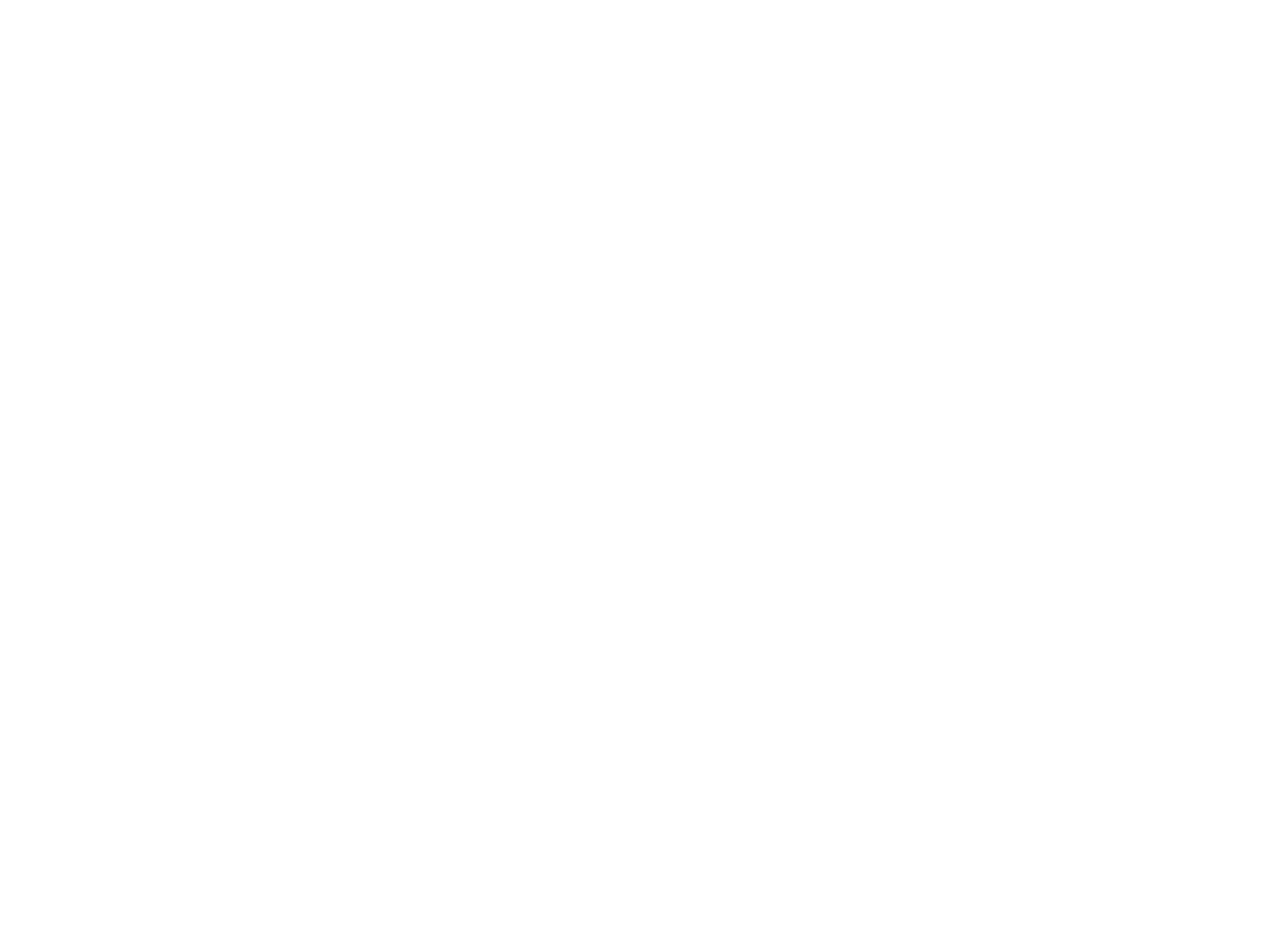
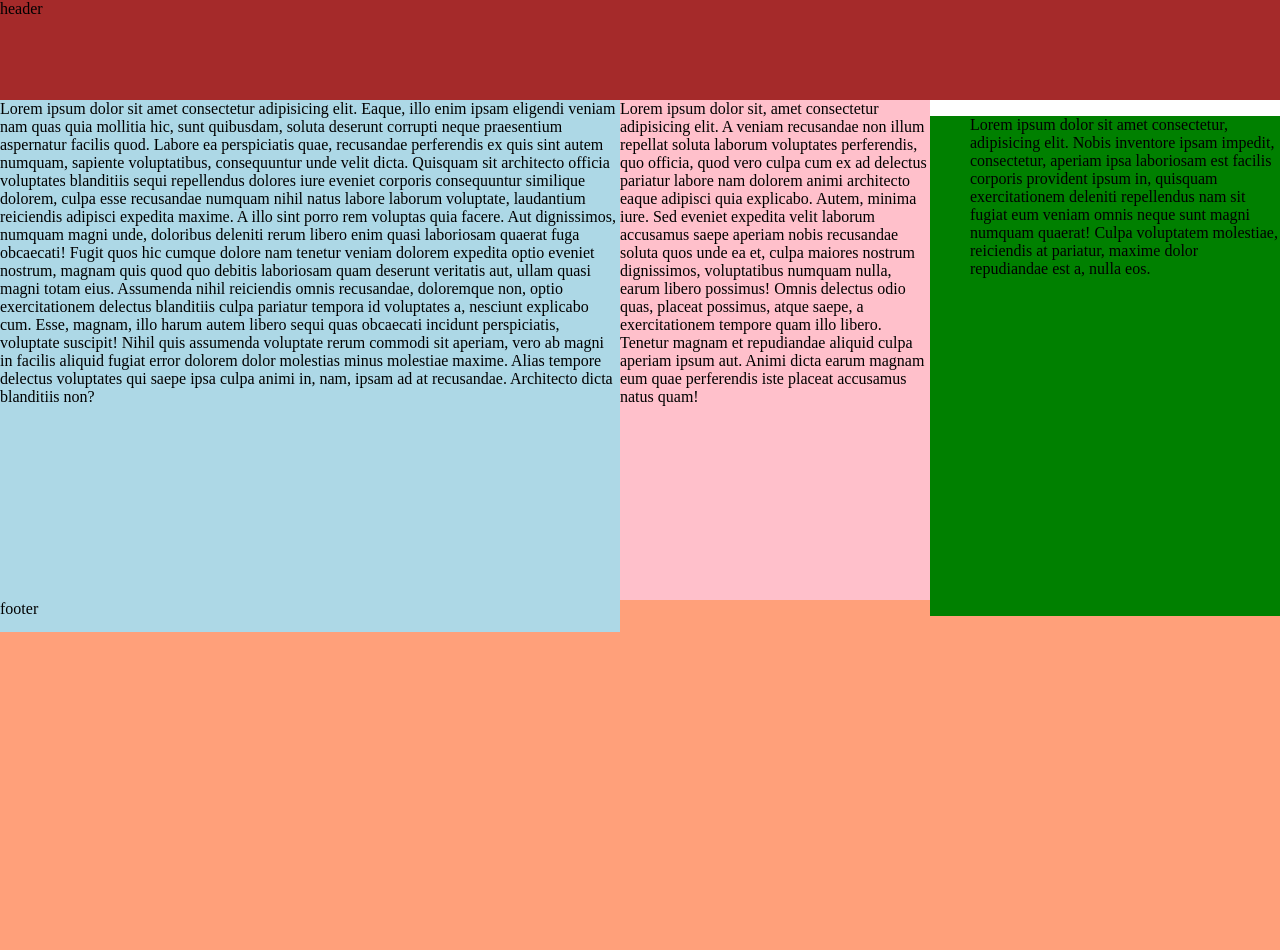
Before and after one commit to simone-nolberto/layout-2-column, a plain HTML site: page index.html in a window 1280 px wide. Before the commit the page ends 800 px from the top, so only its background shows below. Drawn offline with Linux system fonts and the light colour scheme.

Commit message:
add page structure

```diff
--- a/assets/css/style.css
+++ b/assets/css/style.css
@@ -0,0 +1,31 @@
+body{
+    margin: 0;
+}
+#site_header{
+    height: 100px;
+    background-color: brown;
+}
+#site_main{
+    height: 500px;
+}
+#site_footer{
+    height: 350px;
+    background-color: lightsalmon;
+}
+.container{
+    display: flex;
+}
+#blocco-1{
+    width: 50%;
+    background-color: lightblue;
+}
+#blocco-2{
+    width: 25%;
+    background-color: pink;
+    height: 500px;
+}
+#side-menu{
+    width: 25%;
+    background-color: green;
+    height: 500px;
+}
--- a/index.html
+++ b/index.html
@@ -1,12 +1,57 @@
 <!DOCTYPE html>
 <html lang="en">
+
 <head>
     <meta charset="UTF-8">
     <meta name="viewport" content="width=device-width, initial-scale=1.0">
     <title>Prova layout</title>
     <link rel="stylesheet" href="./assets/css/style.css">
 </head>
+
 <body>
+    <header id="site_header">
+        header
+    </header>
+    <main id="site_main">
+        <div class="container">
+            <main id="blocco-1">
+                Lorem ipsum dolor sit amet consectetur adipisicing elit. Eaque, illo enim ipsam eligendi veniam nam quas
+                quia mollitia hic, sunt quibusdam, soluta deserunt corrupti neque praesentium aspernatur facilis quod.
+                Labore ea perspiciatis quae, recusandae perferendis ex quis sint autem numquam, sapiente voluptatibus,
+                consequuntur unde velit dicta. Quisquam sit architecto officia voluptates blanditiis sequi repellendus
+                dolores iure eveniet corporis consequuntur similique dolorem, culpa esse recusandae numquam nihil natus
+                labore laborum voluptate, laudantium reiciendis adipisci expedita maxime. A illo sint porro rem voluptas
+                quia facere. Aut dignissimos, numquam magni unde, doloribus deleniti rerum libero enim quasi laboriosam
+                quaerat fuga obcaecati! Fugit quos hic cumque dolore nam tenetur veniam dolorem expedita optio eveniet
+                nostrum, magnam quis quod quo debitis laboriosam quam deserunt veritatis aut, ullam quasi magni totam
+                eius. Assumenda nihil reiciendis omnis recusandae, doloremque non, optio exercitationem delectus
+                blanditiis culpa pariatur tempora id voluptates a, nesciunt explicabo cum. Esse, magnam, illo harum
+                autem libero sequi quas obcaecati incidunt perspiciatis, voluptate suscipit! Nihil quis assumenda
+                voluptate rerum commodi sit aperiam, vero ab magni in facilis aliquid fugiat error dolorem dolor
+                molestias minus molestiae maxime. Alias tempore delectus voluptates qui saepe ipsa culpa animi in, nam,
+                ipsam ad at recusandae. Architecto dicta blanditiis non?
+            </main>
+            <aside id="blocco-2">
+                Lorem ipsum dolor sit, amet consectetur adipisicing elit. A veniam recusandae non illum repellat soluta
+                laborum voluptates perferendis, quo officia, quod vero culpa cum ex ad delectus pariatur labore nam
+                dolorem animi architecto eaque adipisci quia explicabo. Autem, minima iure. Sed eveniet expedita velit
+                laborum accusamus saepe aperiam nobis recusandae soluta quos unde ea et, culpa maiores nostrum
+                dignissimos, voluptatibus numquam nulla, earum libero possimus! Omnis delectus odio quas, placeat
+                possimus, atque saepe, a exercitationem tempore quam illo libero. Tenetur magnam et repudiandae aliquid
+                culpa aperiam ipsum aut. Animi dicta earum magnam eum quae perferendis iste placeat accusamus natus
+                quam!
+            </aside>
+            <menu id="side-menu">
+                Lorem ipsum dolor sit amet consectetur, adipisicing elit. Nobis inventore ipsam impedit, consectetur,
+                aperiam ipsa laboriosam est facilis corporis provident ipsum in, quisquam exercitationem deleniti
+                repellendus nam sit fugiat eum veniam omnis neque sunt magni numquam quaerat! Culpa voluptatem
+                molestiae, reiciendis at pariatur, maxime dolor repudiandae est a, nulla eos.
+            </menu>
+        </div>
+    </main>
+    <footer id="site_footer">
+        footer
+    </footer>
+</body>
 
-</body>
 </html>
```
